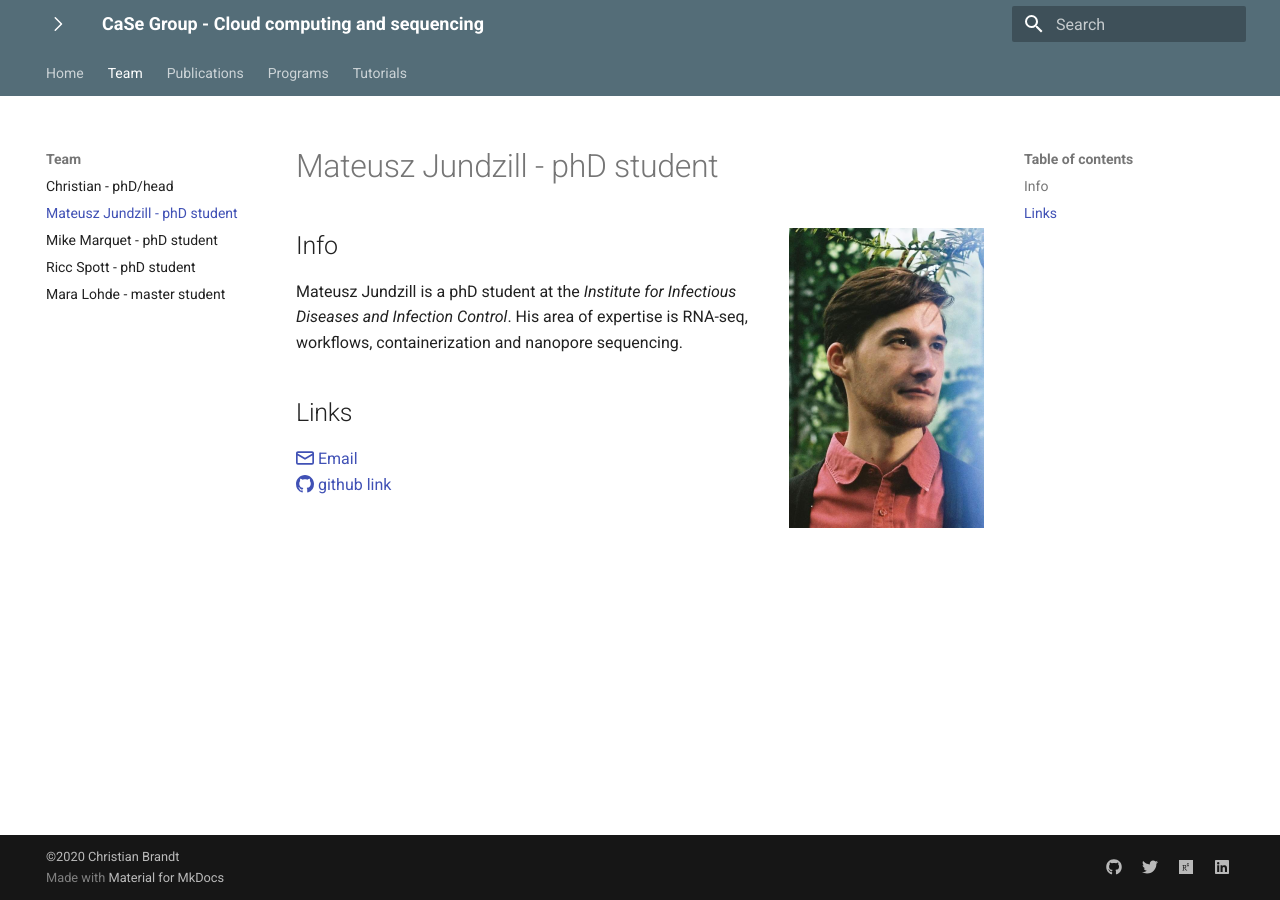
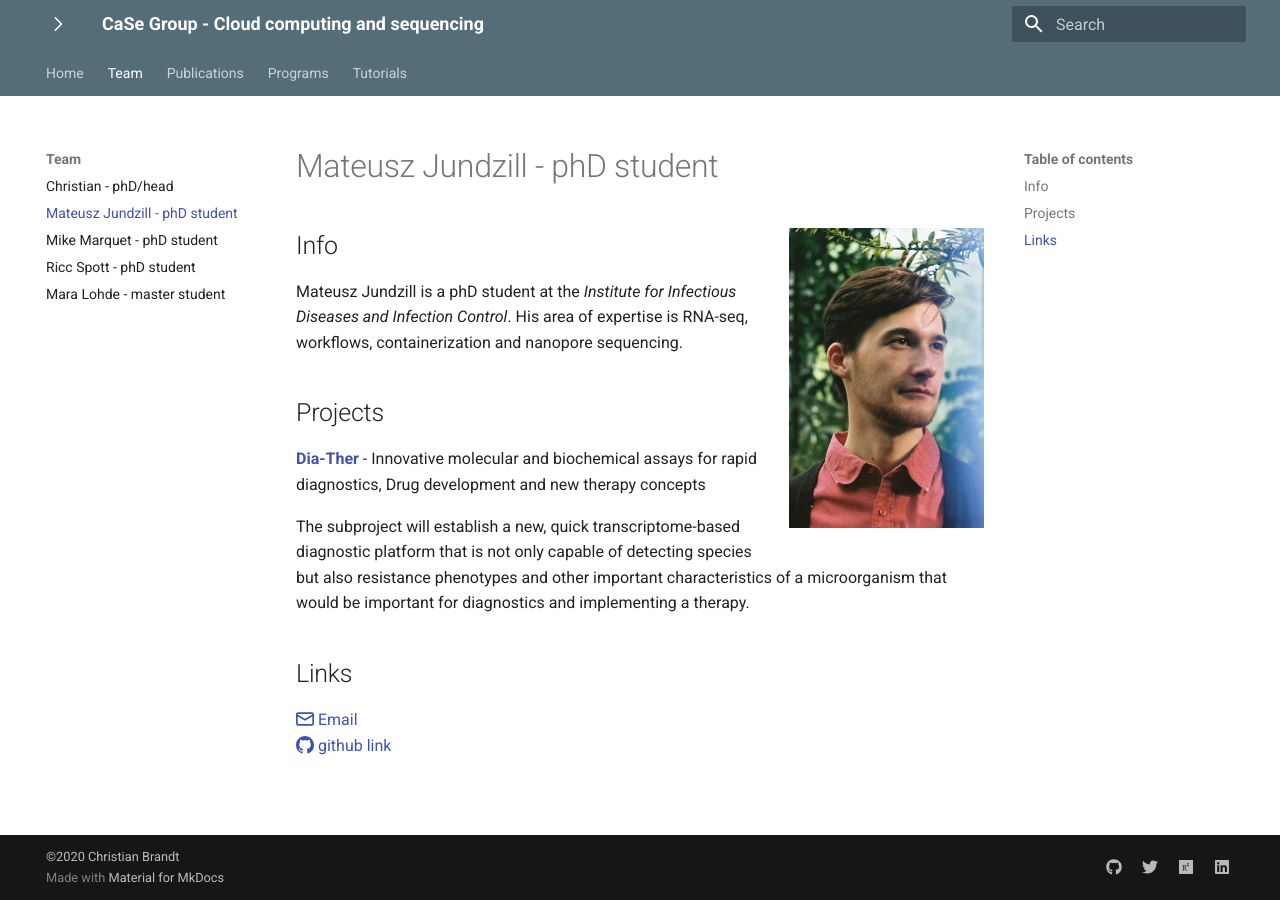
Before and after one commit to mult1fractal/case-group.github.io, an MkDocs documentation site: the page built from docs/team/mateusz.md, in a window 1280 px wide. Built offline with MkDocs 1.6.1 and Material for MkDocs 9.7.7, drawn with Linux system fonts in a browser that asks for light colours.

Commit message:
Update mateusz.md

```diff
--- a/docs/team/mateusz.md
+++ b/docs/team/mateusz.md
@@ -3,6 +3,12 @@
 ## Info
 Mateusz Jundzill is a phD student at the *Institute for Infectious Diseases and Infection Control*. His area of expertise is RNA-seq, workflows, containerization and nanopore sequencing.
 
+## Projects
+
+[**Dia-Ther**](http://lpi-jena.de/) - Innovative molecular and biochemical assays for rapid diagnostics, Drug development and new therapy concepts
+
+The subproject will establish a new, quick transcriptome-based diagnostic platform that is not only capable of detecting species but also resistance phenotypes and other important characteristics of a microorganism that would be important for diagnostics and implementing a therapy.
+
 ## Links
 [:octicons-mail-16: Email](mailto:mateusz.jundzill@med.uni-jena.de)
 [:octicons-mark-github-16: github link](https://github.com/AggresiveHayBale)
```
